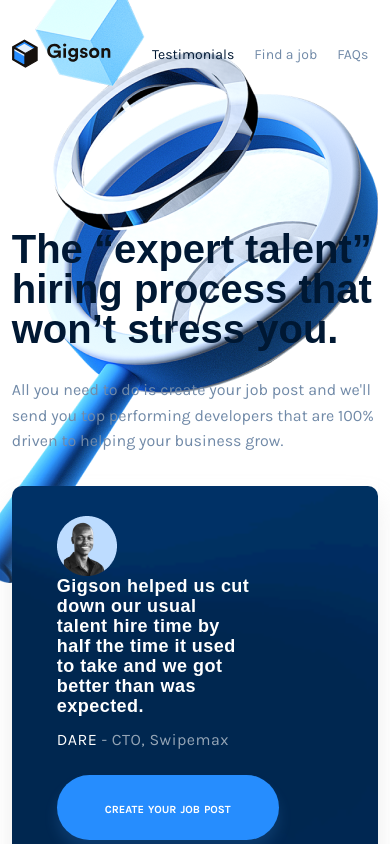
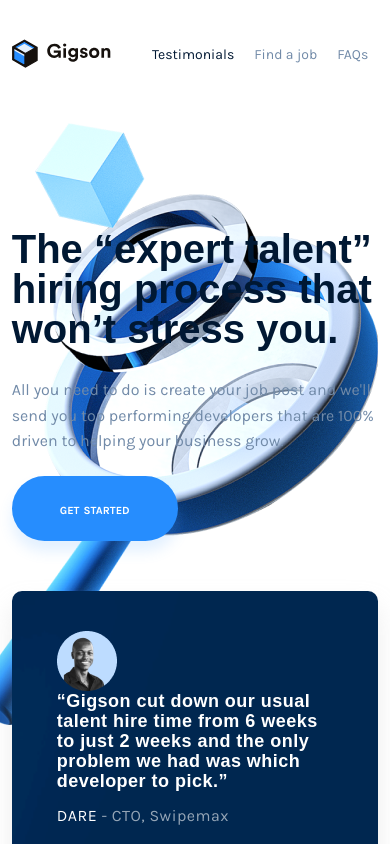
Before and after one commit to Oak-Air/Gigson-v2, a Gatsby site: page / in a window 390 px wide. Shown: the top 844 px of the page. Built offline with nearby package versions, Linux system fonts and the light colour scheme; Gatsby itself is replaced by a stand-in of ours; a web font is replaced by a local one.

Commit message:
decluttered the hero section

```diff
--- a/gatsby-config.js
+++ b/gatsby-config.js
@@ -1,8 +1,12 @@
 module.exports = {
   siteMetadata: {
     title: `Find the best software developers in Africa`,
-    description: `Kick off your next, great Gatsby project with this default starter. This barebones starter ships with the main Gatsby configuration files you might need.`,
-    author: `@gatsbyjs`,
+    titletemplate: `Stress-free hires`,
+    description: `Gigson helps you find, hire and manage tech talent that are 100% driven to helping your business grow.`,
+
+    image: `/components/images/favicon.png`,
+    url: `https://www.gigson.co`,
+
   },
   plugins: [
     `gatsby-plugin-react-helmet`,
@@ -24,7 +28,7 @@
         background_color: `#663399`,
         theme_color: `#663399`,
         display: `minimal-ui`,
-        icon: `src/images/gatsby-icon.png`, // This path is relative to the root of the site.
+        icon: `src/images/favicon.png`, // This path is relative to the root of the site.
       },
     },
     // this (optional) plugin enables Progressive Web App + Offline functionality
--- a/src/components/layout.css
+++ b/src/components/layout.css
@@ -48,12 +48,18 @@
 }
 .HeroImage{
   position: absolute;
-  right: 0%;
-  top: -25%;
+  right: 0px;
+  top: -5%;
   z-index: -1;
 }
 .HeroCopy{
   max-width: 600px;
+  padding-bottom: 150px;
+}
+@media only screen and (max-width: 460px){
+  .HeroCopy{
+    padding-bottom: 50px;
+  }
 }
 
 .HeroCopy h1{
@@ -65,7 +71,7 @@
   line-height: 160%;
   max-width: 520px;
   color: #718AA8;
-  margin-bottom: 2em;
+  margin-bottom: 1.4em;
 }
 
 .HeroCard{
@@ -73,11 +79,11 @@
   justify-content: space-between;
   flex-wrap: wrap;
   align-items: flex-start;
-  padding: 30px 45px;
+  padding: 40px 45px;
   border-radius: 10px;
   box-shadow: 0px 14px 24px rgba(188, 188, 188, 0.25);
   background: url('../images/blue-background.png');
-  background-position: center;
+  background-position: left;
   background-size: cover;
   background-repeat: no-repeat;
   max-width: 90%;
@@ -91,13 +97,13 @@
   flex-wrap: wrap;
   justify-content: left;
   align-items: flex-start;
-  width: 70%;
+  width: 100%;
 }
 
 .TestimonyCopy{
   letter-spacing: 0.03em;
   font-weight: bold;
-  max-width: 440px;
+  max-width: 720px;
 }
 
 .TestimonyCopy p{
@@ -116,9 +122,10 @@
 
 a.PrimaryButton{
   color: white;
+  display: inline-block;
   text-decoration: none;
   background: #268DFE;
-  margin-top: 15px;
+  /*margin-top: 15px;*/
   padding: 23px 48px;
   box-shadow: 0px 10px 14px rgba(77, 162, 254, 0.16);
   border-radius: 50px;
--- a/src/components/seo.js
+++ b/src/components/seo.js
@@ -9,7 +9,6 @@
 import PropTypes from "prop-types"
 import Helmet from "react-helmet"
 import { useStaticQuery, graphql } from "gatsby"
-import favicon from "../images/favicon.png"
 
 function SEO({ description, lang, meta, title }) {
   const { site } = useStaticQuery(
@@ -19,7 +18,6 @@
           siteMetadata {
             title
             description
-            author
           }
         }
       }
@@ -57,10 +55,6 @@
           content: `summary`,
         },
         {
-          name: `twitter:creator`,
-          content: site.siteMetadata.author,
-        },
-        {
           name: `twitter:title`,
           content: title,
         },
@@ -69,10 +63,6 @@
           content: metaDescription,
         },
       ].concat(meta)}
-      link={[
-        { rel: 'icon', type: 'image/png', sizes: "16x16", href: `${favicon}` },
-
-    ]}
     />
   )
 }
--- a/src/pages/Swipemax.js
+++ b/src/pages/Swipemax.js
@@ -12,7 +12,7 @@
     <SEO title="Hiring for Swipemax" />
     <div className="HeroSection Swipemax Container">
     	<div className="Content">
-    		<h2>“The process was very responsive and smooth. Our hiring process that would normally take 6 months was done in 2 -- the commitment was unparalled.”</h2>
+    		<h2>“The process was very responsive and smooth. Our hiring process that would normally take 6 weeks was done in 2 -- the commitment was unparalled.”</h2>
     		<div className="TestifierDetails">
     			<p className="TestifierName">DAMILARE</p>
     			<p className="TestifierPosition">CTO, Swipemax</p>
--- a/src/pages/index.js
+++ b/src/pages/index.js
@@ -16,16 +16,17 @@
       <div className="HeroCopy">
         <h1>The “expert talent” hiring process that won’t stress you.</h1>
         <p>All you need to do is create your job post and we'll send you top performing developers that are 100% driven to helping your business grow.</p>
+        <a href="https://gigson.typeform.com/to/I1Pw5Y" className="PrimaryButton">Get Started</a>
       </div>
       <div className="HeroCard">
         <div className="Testimony">
         <img alt="Dare's Image" src={require('../images/Dare-avatar-small.png')}/>
         <div className="TestimonyCopy">
-          <h4>Gigson helped us cut down our usual talent hire time by half the time it used to take and we got better than was expected.</h4>
+          <h4>“Gigson cut down our usual talent hire time from 6 weeks to just 2 weeks and the only problem we had was which developer to pick.”</h4>
           <p>DARE <span>- CTO, Swipemax </span></p>
         </div>
         </div>
-        <a href="https://gigson.typeform.com/to/I1Pw5Y" className="PrimaryButton">Create your job post</a>
+
 
 
       </div>
```
